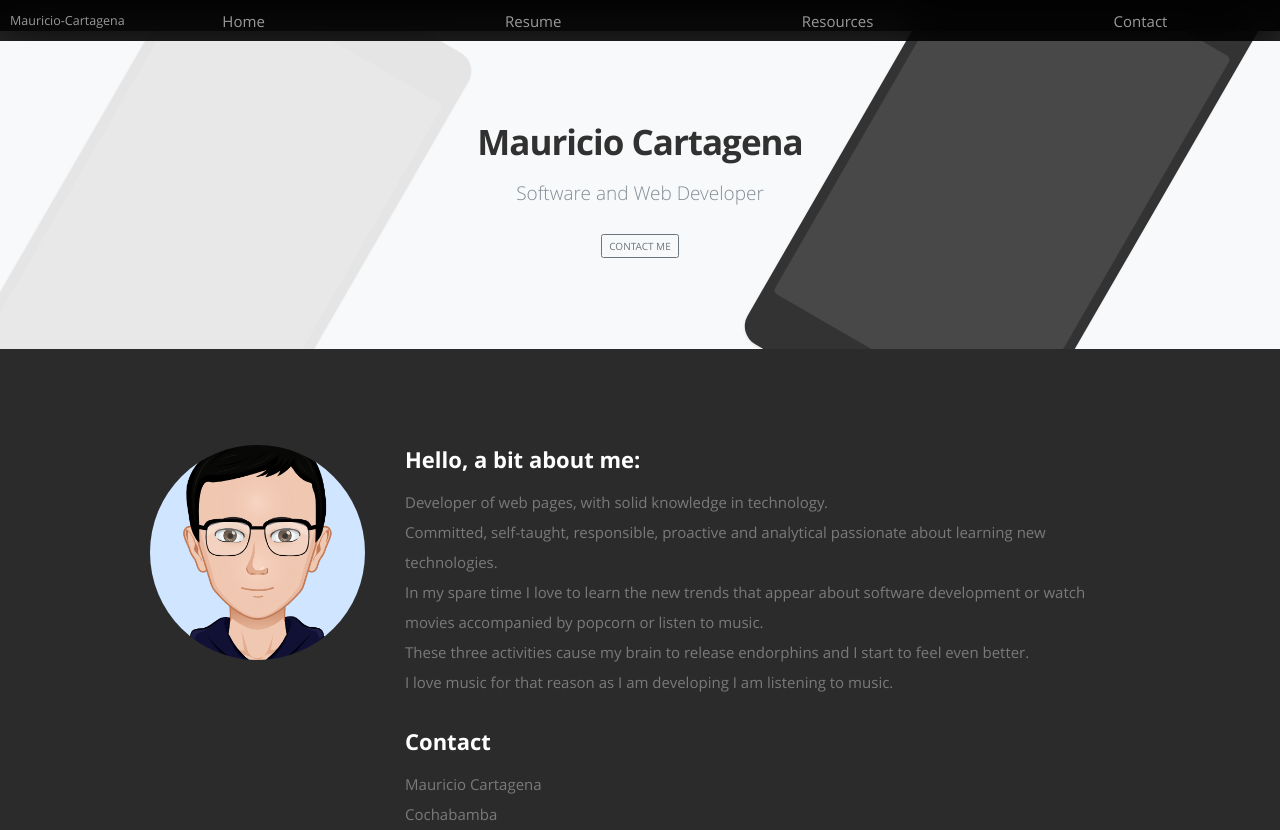
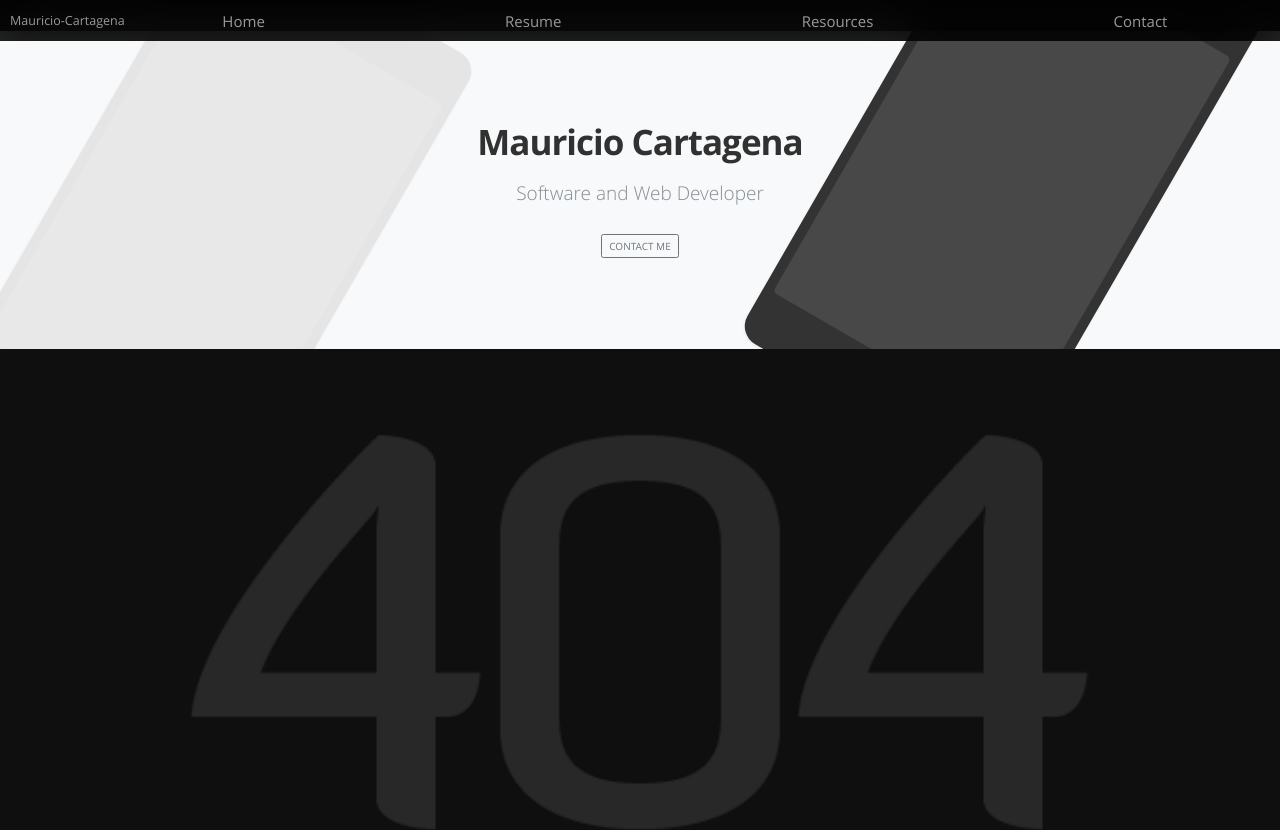
Before and after one commit to mauriciocartagena/my-perfil, a React (Create React App) app: page / in a window 1280 px wide. Shown: the top 830 px of the page. Built offline with nearby package versions, Linux system fonts and the light colour scheme.

Commit message:
router my-perfil add

```diff
--- a/src/routes/App.js
+++ b/src/routes/App.js
@@ -12,7 +12,7 @@
     <BrowserRouter>
         <Layout>
             <Switch>
-                <Route exact path="/"           component={Home}/>
+                <Route exact path="/my-perfil"  component={Home}/>
                 <Route exact path="/resources"  component={Resources}/>
                 <Route exact path="/resume"     component={Resume}/>
                 {/* <Route extact path="/blog"      component={Blog}/> */}
```
